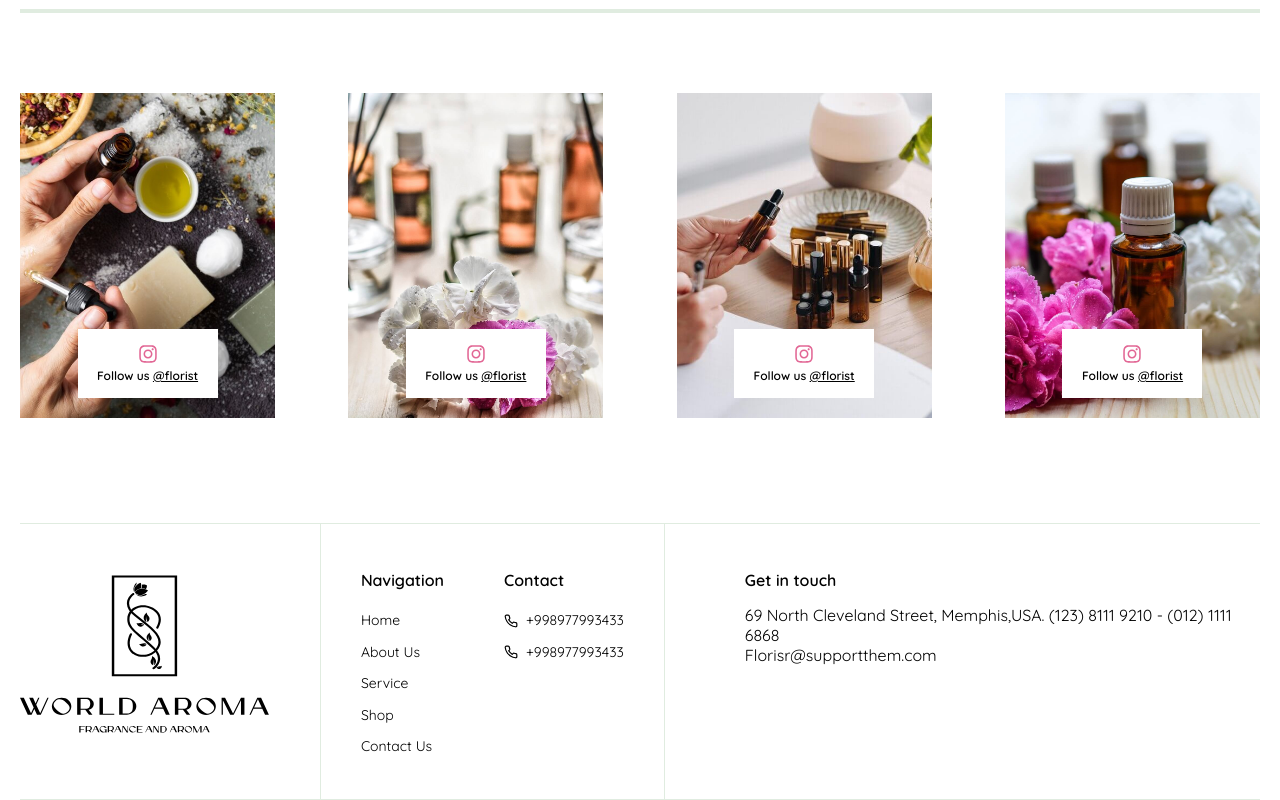
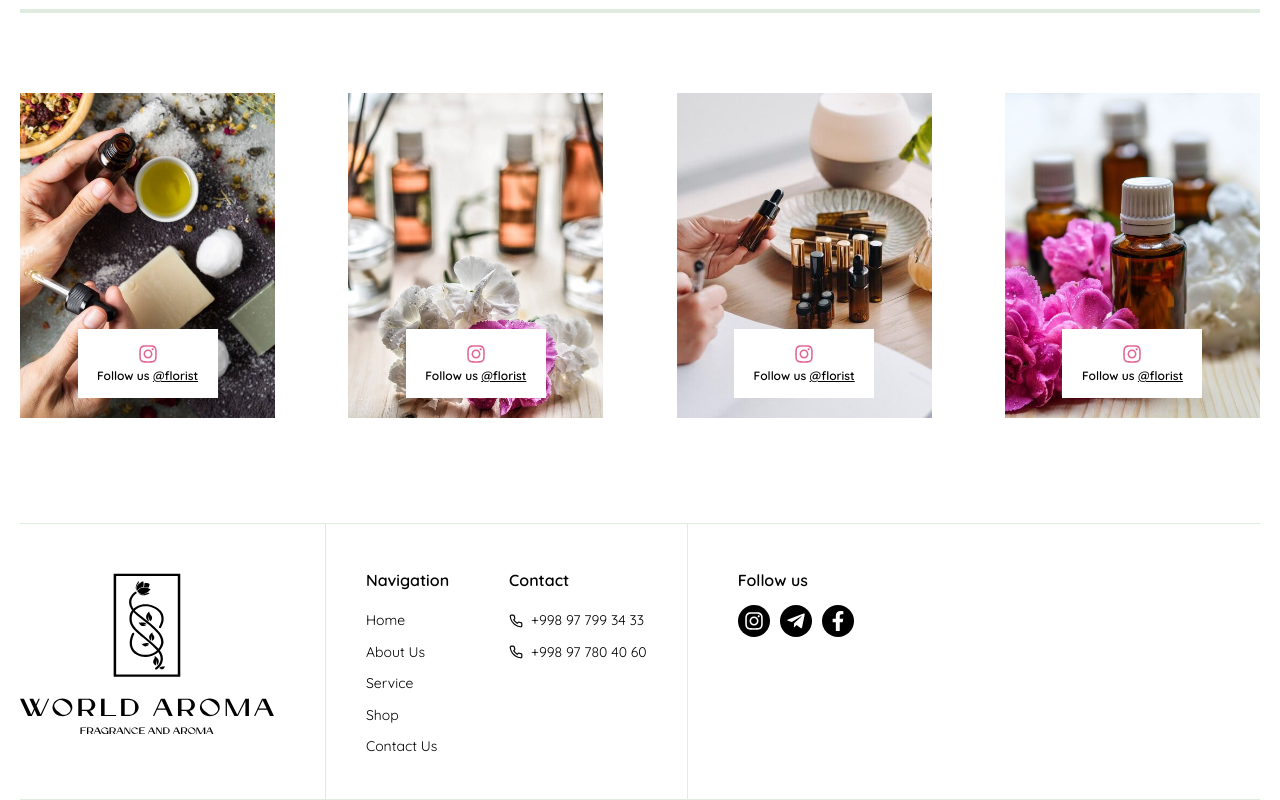
Before and after one commit to mzayniddin/world-aroma, a React (Vite) app: page / in a window 1280 px wide. Shown: the part 3411-4211 px from the top of the page. Built offline with nearby package versions, Linux system fonts and the light colour scheme.

Commit message:
footer desktop version was finished

```diff
--- a/src/components/footer/Footer.jsx
+++ b/src/components/footer/Footer.jsx
@@ -7,7 +7,7 @@ import FooterContact from "./footer-contact/FooterContact";
 
 // COMPONENTS
 import FooterNav from "./footer-nav/FooterNav";
-import FooterRight from "./footer-right/FooterRight";
+import FooterRight from "./footer-right/FooterSocials";
 
 const Footer = () => {
     return (
--- a/src/components/footer/Footer.scss
+++ b/src/components/footer/Footer.scss
@@ -1,7 +1,6 @@
 .footer {
     &-inner {
         display: flex;
-        justify-content: space-between;
         border-top: 1px solid rgba(191, 216, 191, 0.49);
         border-bottom: 1px solid rgba(191, 216, 191, 0.49);
     }
@@ -23,7 +22,7 @@
         align-items: flex-start;
         column-gap: 60px;
         padding: 46px 40px 36px;
-        margin: 0 80px 0 50px;
+        margin: 0 50px;
         border-left: 1px solid rgba(191, 216, 191, 0.49);
         border-right: 1px solid rgba(191, 216, 191, 0.49);
     }
--- a/src/components/footer/footer-contact/FooterContact.jsx
+++ b/src/components/footer/footer-contact/FooterContact.jsx
@@ -8,12 +8,12 @@ const FooterContact = () => {
             <ul className="footer__contact footer__list">
                 <li className="footer__list-item">
                     <a href="tel:+998977993433">
-                        <FiPhone /> +998977993433
+                        <FiPhone /> +998 97 799 34 33
                     </a>
                 </li>
                 <li className="footer__list-item">
-                    <a href="tel:+998977993433">
-                        <FiPhone /> +998977993433
+                    <a href="tel:+998 97 780 40 60">
+                        <FiPhone /> +998 97 780 40 60
                     </a>
                 </li>
             </ul>
--- a/src/components/footer/footer-right/FooterRight.jsx
+++ /dev/null
@@ -1,18 +0,0 @@
-import React from "react";
-
-const FooterRight = () => {
-    return (
-        <div className="footer__right-inner">
-            <strong className="footer__list-title">Get in touch</strong>
-            <ul className="footer__right__get-touch__list footer__list">
-                <li>
-                    69 North Cleveland Street, Memphis,USA. (123) 8111 9210 -
-                    (012) 1111 6868
-                </li>
-                <li>Florisr@supportthem.com</li>
-            </ul>
-        </div>
-    );
-};
-
-export default FooterRight;
--- /dev/null
+++ b/src/components/footer/footer-right/FooterSocials.jsx
@@ -0,0 +1,43 @@
+import "./FooterSocials.scss";
+
+// ICONS
+import { FaInstagram, FaTelegramPlane, FaFacebookF } from "react-icons/fa";
+
+const FooterSocials = () => {
+    return (
+        <div className="footer__right-socials">
+            <strong className="footer__list-title">Follow us</strong>
+            <ul className="footer__right__socials-list footer__list">
+                <li className="footer__right__socials-list__item">
+                    <a
+                        className="footer__right__socials-link"
+                        href="https://instagram.com"
+                        target="_blank"
+                    >
+                        <FaInstagram />
+                    </a>
+                </li>
+                <li className="footer__right__socials-list__item">
+                    <a
+                        className="footer__right__socials-link"
+                        href="https://t.me/shuhrat_wt"
+                        target="_blank"
+                    >
+                        <FaTelegramPlane />
+                    </a>
+                </li>
+                <li className="footer__right__socials-list__item">
+                    <a
+                        className="footer__right__socials-link"
+                        href="https://facebook.com"
+                        target="_blank"
+                    >
+                        <FaFacebookF />
+                    </a>
+                </li>
+            </ul>
+        </div>
+    );
+};
+
+export default FooterSocials;
--- /dev/null
+++ b/src/components/footer/footer-right/FooterSocials.scss
@@ -0,0 +1,24 @@
+.footer .footer__right__socials {
+    &-list {
+        display: flex;
+        gap: 10px;
+    }
+
+    &-link {
+        width: 32px;
+        height: 32px;
+        display: flex;
+        justify-content: center;
+        align-items: center;
+        border-radius: 50%;
+        background-color: var(--black-c);
+        color: var(--white-c);
+        font-size: var(--text-xl);
+        transition: 0s;
+
+        &:hover {
+            color: rgb(144, 224, 24);
+            transition: color 0s;
+        }
+    }
+}
```
Also changed, not shown: src/components/footer/footer-right/FooterRight.scss (deleted).
